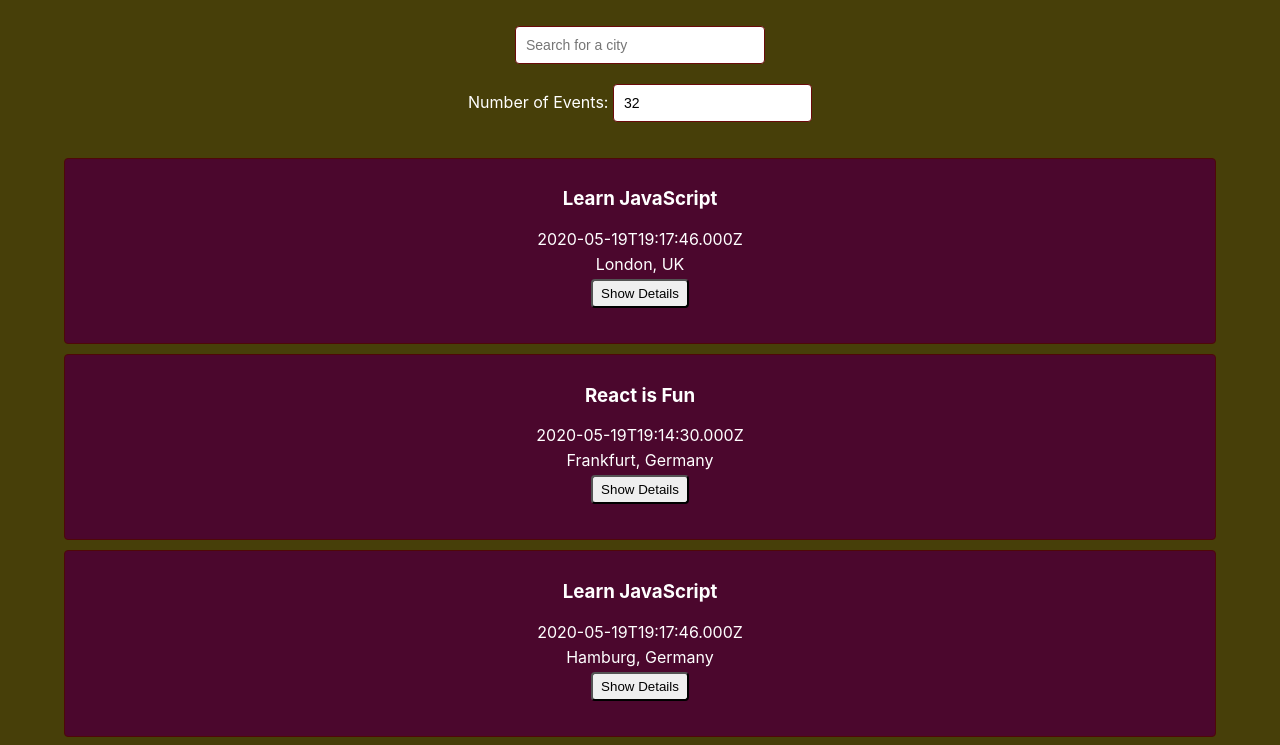
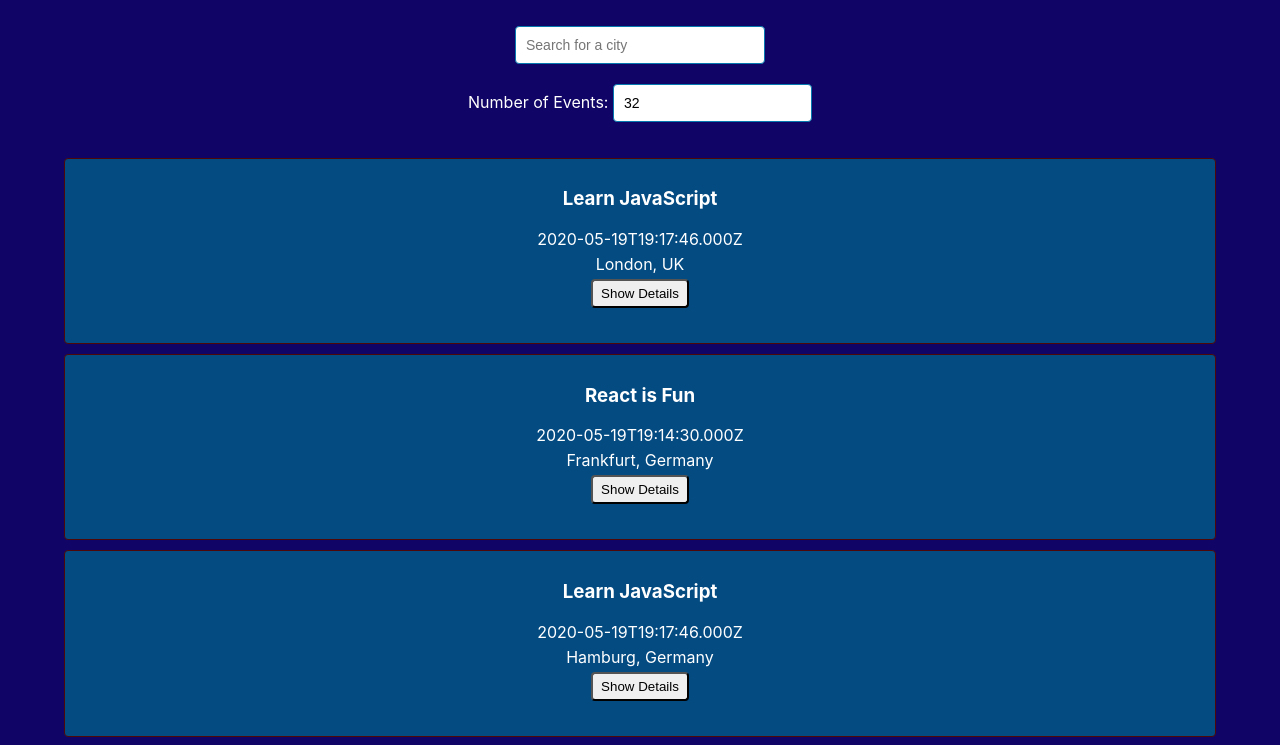
Before and after one commit to jmahanera/LetsMeet, a React (Create React App) app: page / in a window 1280 px wide. Shown: the top 745 px of the page. Built offline with nearby package versions, Linux system fonts and the light colour scheme; what atatus-spa would draw is missing.

Commit message:
alerts updated

```diff
--- a/src/App.css
+++ b/src/App.css
@@ -1,9 +1,14 @@
+/* Reset the box-sizing to border-box globally */
+* {
+  box-sizing: border-box;
+}
+
 @import url(https://fonts.googleapis.com/css?family=Roboto:500);
 
 .App {
   text-align: center;
   padding: 2% 5%;
-  background-color: #473f09;
+  background-color: rgb(16, 4, 102);
   color: white; /* Set text color to white */
 }
 
@@ -26,13 +31,21 @@ input[type="number"] {
   padding: 8px 6px 8px 10px;
   border-radius: 4px;
   outline: none;
-  border: 1px solid #6a0a0a;
+  border: 1px solid #0679ae;
   font-size: 14px;
   line-height: 20px;
   align-self: center;
   height: 38px;
   margin-bottom: 20px;
   color: black; /* Set text color to white */
+}
+
+.alerts-container {
+  position: fixed;
+  top: 0px;
+  left: 20px;
+  width: 250px;
+  z-index: 1000;
 }
 
 .city {
@@ -44,6 +57,15 @@ input[type="number"] {
   flex-direction: column;
   margin: auto;
   position: relative;
+}
+
+/* Added .info-alert styles */
+.info-alert {
+  background-color: #de0606; /* Set background color */
+  color: white; /* Set text color */
+  padding: 10px; /* Add padding */
+  margin-top: 10px; /* Add margin */
+  border-radius: 4px; /* Add border-radius for rounded corners */
 }
 
 .suggestions {
@@ -75,7 +97,7 @@ input[type="number"] {
 }
 
 .event {
-  background-color: #4b072d;
+  background-color: #044b82;
   padding: 10px 10px 35px;
   margin-bottom: 10px;
   text-align: center;
@@ -94,14 +116,6 @@ input[type="number"] {
   cursor: pointer;
 }
 
-.alerts-container {
-  position: fixed;
-  top: 0px;
-  left: 20px;
-  width: 250px;
-  z-index: 1000;
-}
-
 .charts-container {
   display: grid;
   grid-template-columns: 1fr 1fr;
--- a/src/App.js
+++ b/src/App.js
@@ -35,8 +35,9 @@ const App = () => {
   return (
     <div className="App">
       <div className="alerts-container">
-        {infoAlert.length ? <InfoAlert text={infoAlert} /> : null}
-      </div>
+  {infoAlert.length ? <InfoAlert text={infoAlert} /> : null}
+</div>
+
       <CitySearch
         allLocations={allLocations}
         setCurrentCity={setCurrentCity}
--- a/src/components/CitySearch.js
+++ b/src/components/CitySearch.js
@@ -4,7 +4,7 @@ const CitySearch = ({ allLocations, setCurrentCity }) => {
   const [showSuggestions, setShowSuggestions] = useState(false);
   const [query, setQuery] = useState("");
   const [suggestions, setSuggestions] = useState([]);
-  const [infoAlert, setInfoAlert] = useState(""); // Assuming you have this state
+  const [infoAlert, setInfoAlert] = useState("");
 
   const handleInputChanged = (event) => {
     const value = event.target.value;
@@ -20,7 +20,7 @@ const CitySearch = ({ allLocations, setCurrentCity }) => {
     let infoText;
     if (filteredLocations.length === 0) {
       infoText =
-        "We can not find the city you are looking for. Please try another city";
+        "We cannot find the city you are looking for. Please try another city";
     } else {
       infoText = "";
     }
@@ -32,7 +32,7 @@ const CitySearch = ({ allLocations, setCurrentCity }) => {
     setQuery(value);
     setShowSuggestions(false);
     setCurrentCity(value);
-    setInfoAlert("")
+    setInfoAlert(""); // Clear infoAlert when an item is clicked
   };
 
   // useEffect to update suggestions when allLocations changes
```
